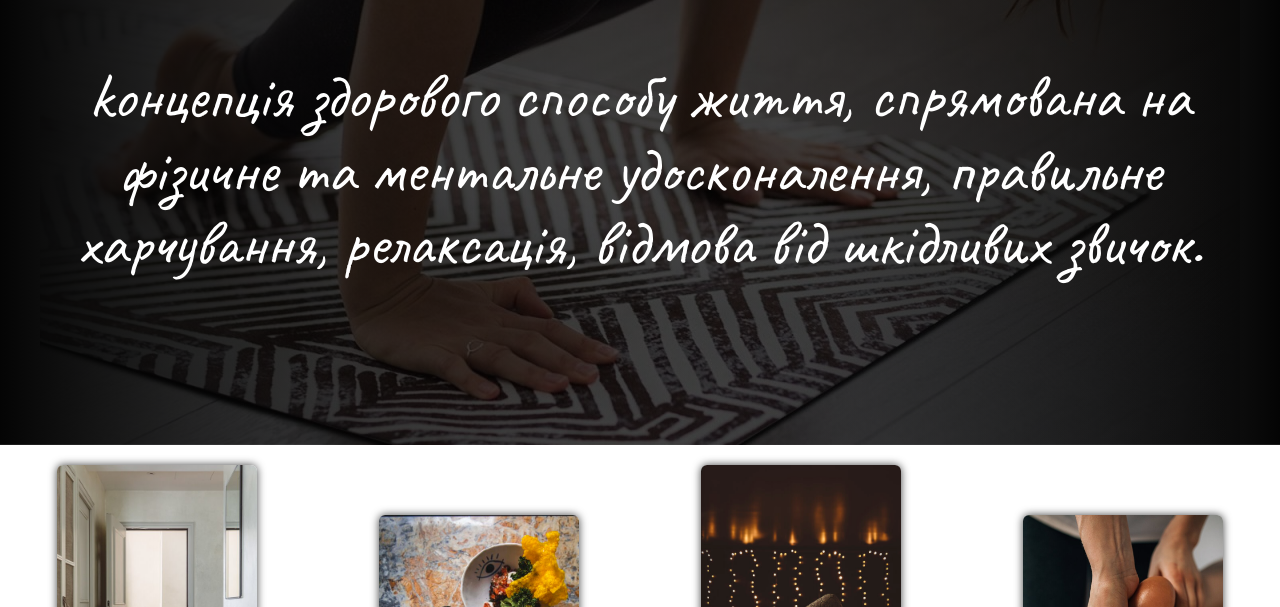
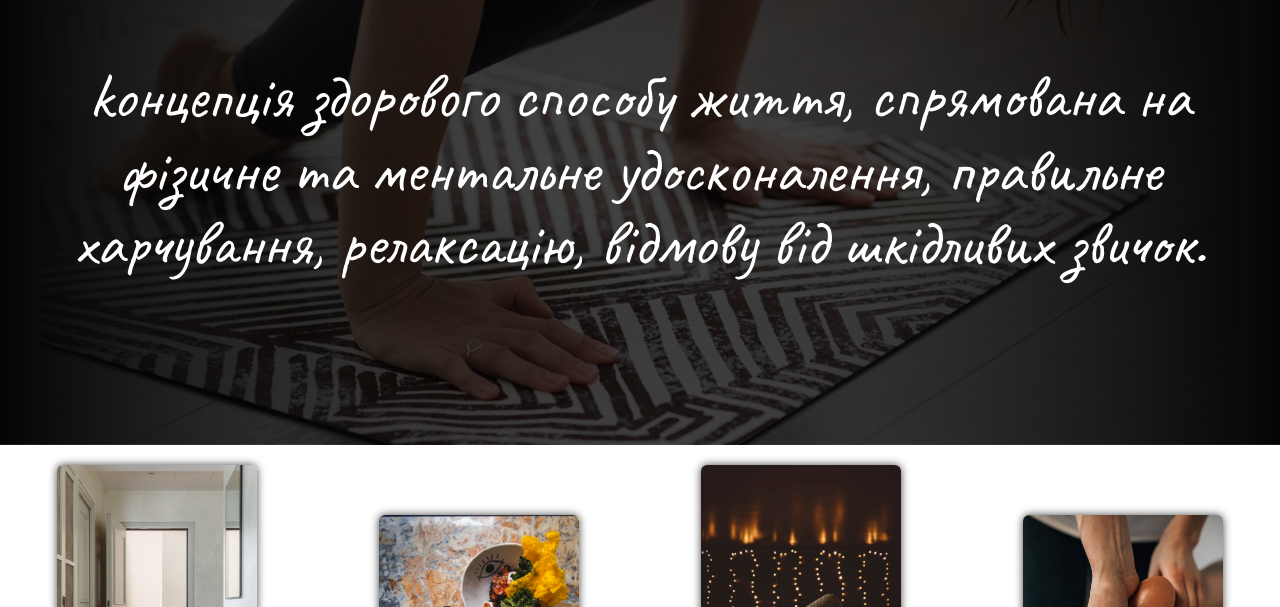
Before and after one commit to Maxoverking/for-vanya, a plain HTML site: page index.html in a window 1280 px wide. Shown: the part 193-800 px from the top of the page. Drawn offline with nearby package versions, Linux system fonts and the light colour scheme.

Commit message:
правка

```diff
--- a/index.html
+++ b/index.html
@@ -84,8 +84,8 @@
                 <!-- <button class="button" type="button"  data-modal-open >Просто кнопка</button> -->
                 <p class="conception">kонцепція здорового способу життя,
                     спрямована на фізичне та ментальне удосконалення,
-                    правильне харчування, релаксація,
-                відмова від шкідливих звичок.</p>
+                    правильне харчування, релаксацію,
+                відмову від шкідливих звичок.</p>
             </div>
         </section>
         <div>
```
